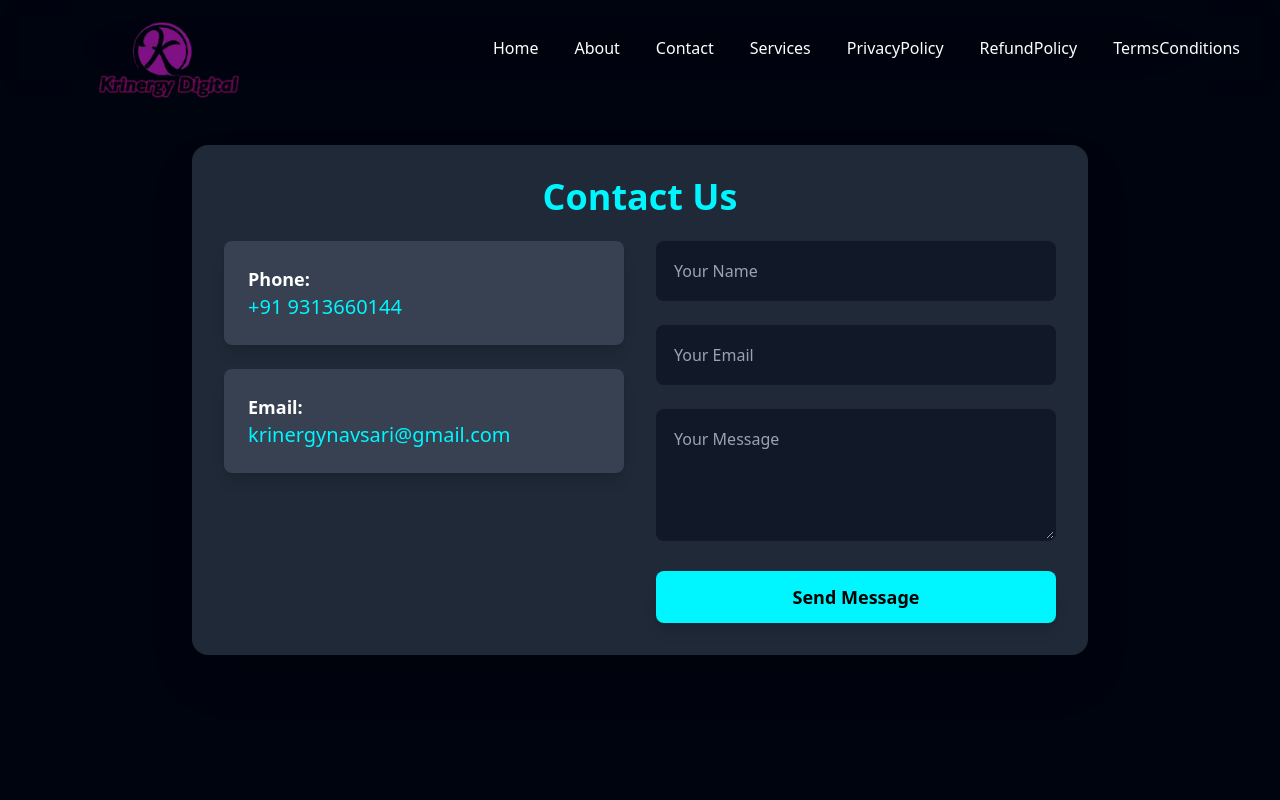
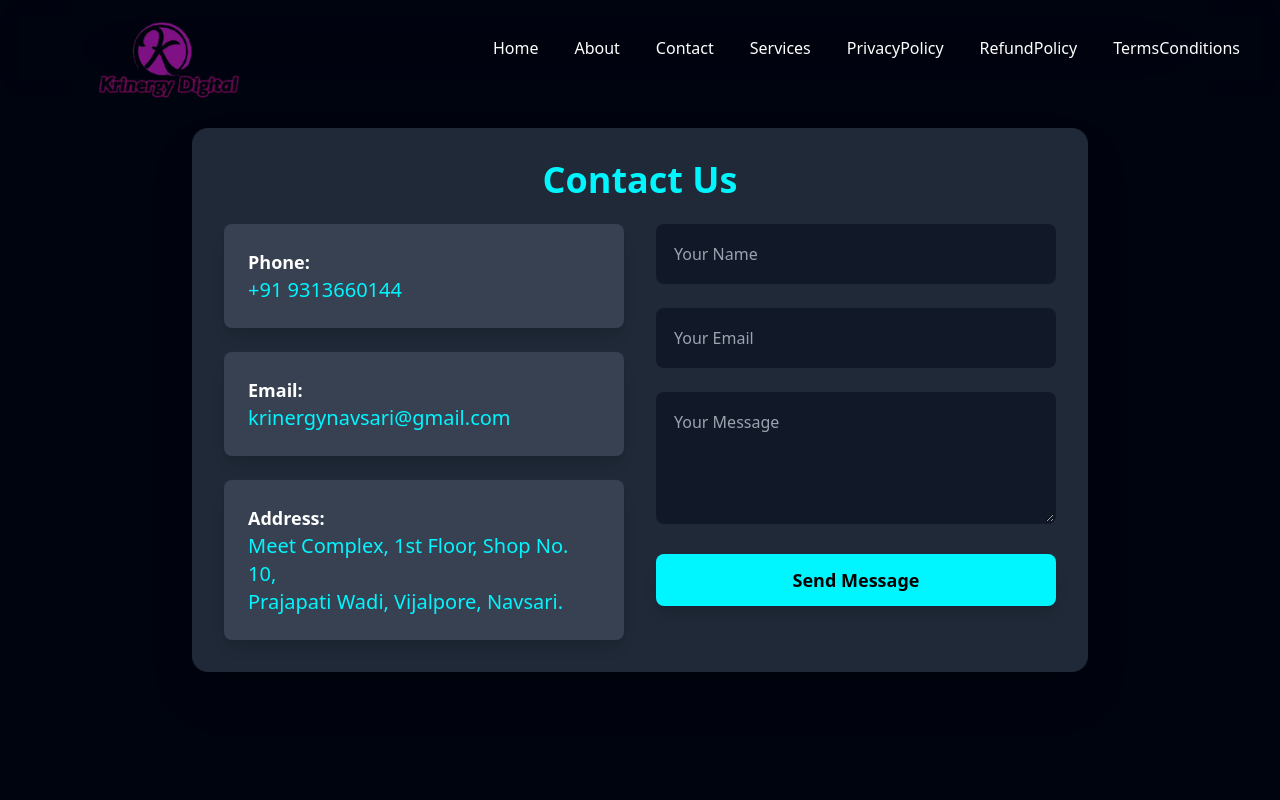
Before and after one commit to j2patel4545/Krinergy-Digital-Pendimng, a React (Vite) app: page /Contact in a window 1280 px wide. Shown: the top 800 px of the page. Built offline with nearby package versions, Linux system fonts and the light colour scheme.

Commit message:
Contact.jsx

```diff
--- a/src/Pages/Contact.jsx
+++ b/src/Pages/Contact.jsx
@@ -10,7 +10,9 @@ const Contact = () => {
       transition={{ duration: 0.8 }}
     >
       <div className="w-full max-w-4xl p-8 bg-gray-800 rounded-2xl shadow-2xl text-white">
-        <h2 className="text-4xl font-bold text-center mb-6 text-secondary">Contact Us</h2>
+        <h2 className="text-4xl font-bold text-center mb-6 text-secondary">
+          Contact Us
+        </h2>
 
         <div className="grid md:grid-cols-2 gap-8">
           {/* Contact Info */}
@@ -27,6 +29,13 @@ const Contact = () => {
             <div className="bg-gray-700 p-6 rounded-lg shadow-lg">
               <p className="text-lg font-semibold">Email:</p>
               <p className="text-xl text-secondary">krinergynavsari@gmail.com</p>
+            </div>
+            <div className="bg-gray-700 p-6 rounded-lg shadow-lg">
+              <p className="text-lg font-semibold">Address:</p>
+              <p className="text-xl text-secondary">
+                Meet Complex, 1st Floor, Shop No. 10,<br />
+                Prajapati Wadi, Vijalpore, Navsari.
+              </p>
             </div>
           </motion.div>
 
```
